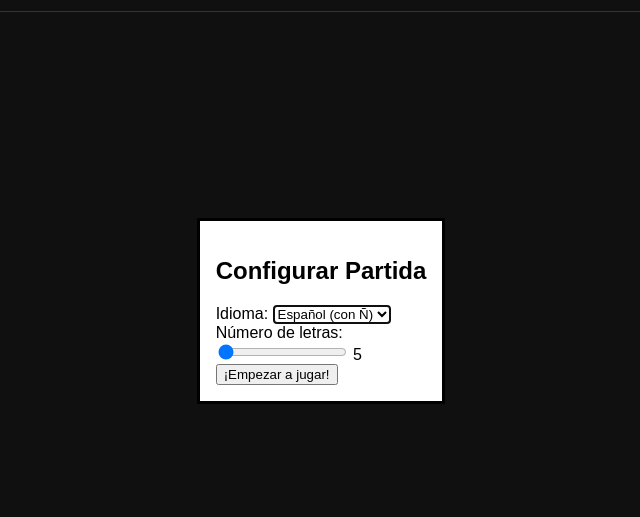
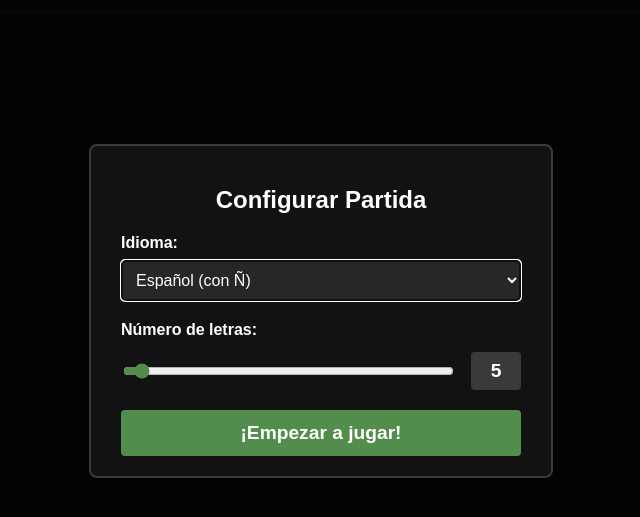
Before and after one commit to JaimeHP05/Wordle, a plain HTML site: page index.html in a window 1280 px wide. Shown: the part 89-606 px from the top of the page, without its empty margins (319-959 px from the left). Drawn offline with Linux system fonts and the light colour scheme.

Commit message:
Añadido sliders y más

```diff
--- a/style.css
+++ b/style.css
@@ -52,20 +52,23 @@ main {
 
 .board {
     display: grid;
-    /* Las columnas se definen en JS, las filas son siempre 6 */
     grid-template-rows: repeat(6, 1fr);
     gap: var(--gap-size);
     padding: 10px;
+    width: fit-content;
+    max-width: 100%;
+    margin: 0 auto;
 }
 
 .cell {
     width: var(--cell-size);
-    height: var(--cell-size);
+    max-width: 100%;
+    aspect-ratio: 1 / 1;
     border: 2px solid var(--border-color);
     display: flex;
     justify-content: center;
     align-items: center;
-    font-size: 2rem;
+    font-size: clamp(1rem, 4vw, 2rem);
     font-weight: bold;
     text-transform: uppercase;
     box-sizing: border-box;
@@ -129,3 +132,97 @@ main {
         --gap-size: 4px;
     }
 }
+
+.modal {
+    background-color: var(--bg-color);
+    color: var(--text-color);
+    border: 2px solid var(--border-color);
+    border-radius: 8px;
+    padding: 20px 30px;
+    max-width: 400px;
+    width: 90%;
+    text-align: center;
+}
+
+.modal::backdrop {
+    background: rgba(0, 0, 0, 0.8);
+}
+
+.form-group {
+    margin: 20px 0;
+    text-align: left;
+    display: flex;
+    flex-direction: column;
+    gap: 8px;
+}
+
+.form-group label {
+    font-weight: bold;
+}
+
+.form-group select, .form-group input {
+    padding: 10px;
+    border-radius: 4px;
+    border: 1px solid var(--border-color);
+    background-color: #272729;
+    color: white;
+    font-size: 1rem;
+}
+
+.btn-primary {
+    background-color: #538d4e;
+    color: white;
+    border: none;
+    padding: 12px 24px;
+    font-size: 1.2rem;
+    font-weight: bold;
+    border-radius: 4px;
+    cursor: pointer;
+    width: 100%;
+    transition: background-color 0.2s;
+}
+
+.btn-primary:hover {
+    background-color: #43703e;
+}
+
+.modal {
+    background-color: var(--bg-color);
+    color: var(--text-color);
+    border: 2px solid var(--border-color);
+    border-radius: 8px;
+    padding: 20px 30px;
+    max-width: 400px;
+    width: 90%;
+    text-align: center;
+    margin: auto;
+}
+
+.modal::backdrop {
+    background: rgba(0, 0, 0, 0.8);
+}
+
+.slider-container {
+    display: flex;
+    align-items: center;
+    gap: 15px;
+    margin-top: 5px;
+}
+
+input[type="range"] {
+    flex-grow: 1;
+    accent-color: #538d4e;
+    cursor: pointer;
+    height: 8px;
+}
+
+.slider-value {
+    background-color: #3a3a3c;
+    padding: 8px 15px;
+    border-radius: 4px;
+    font-weight: bold;
+    font-size: 1.2rem;
+    min-width: 20px;
+    text-align: center;
+    color: white;
+}
```
